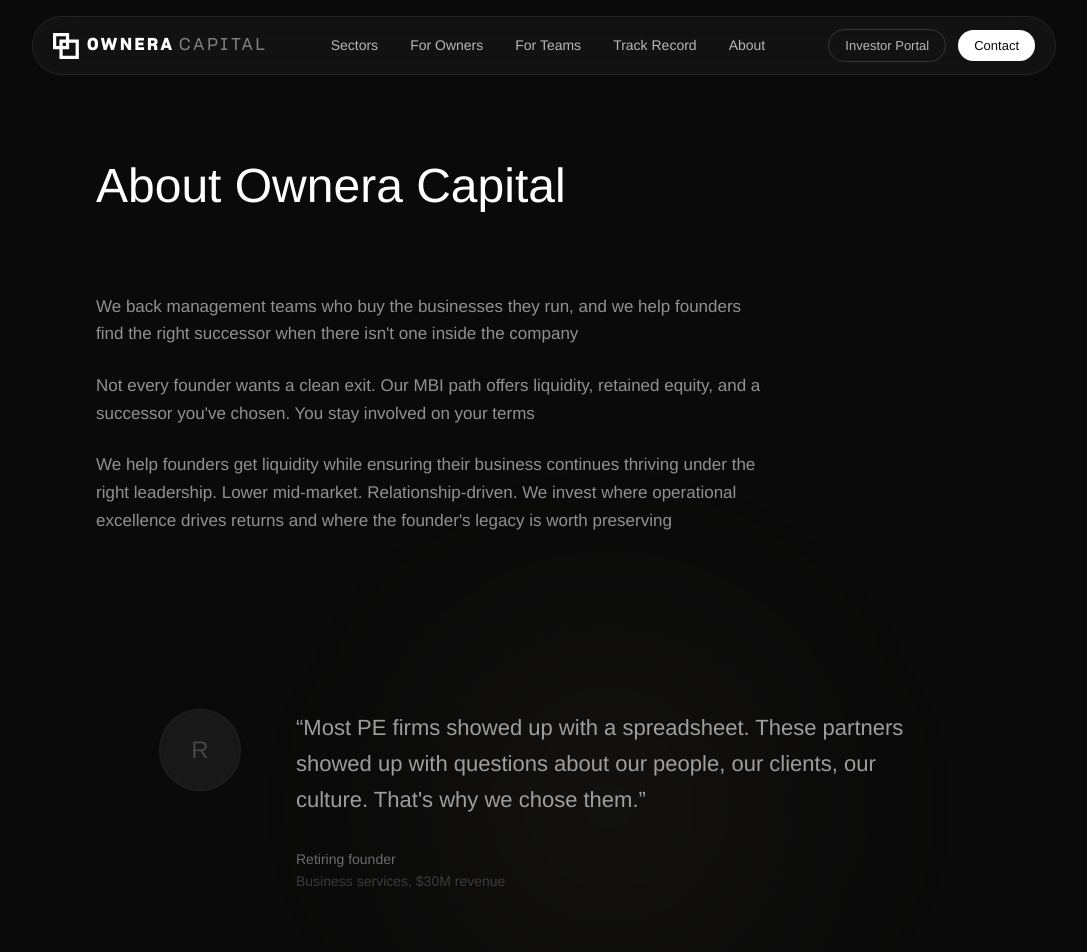
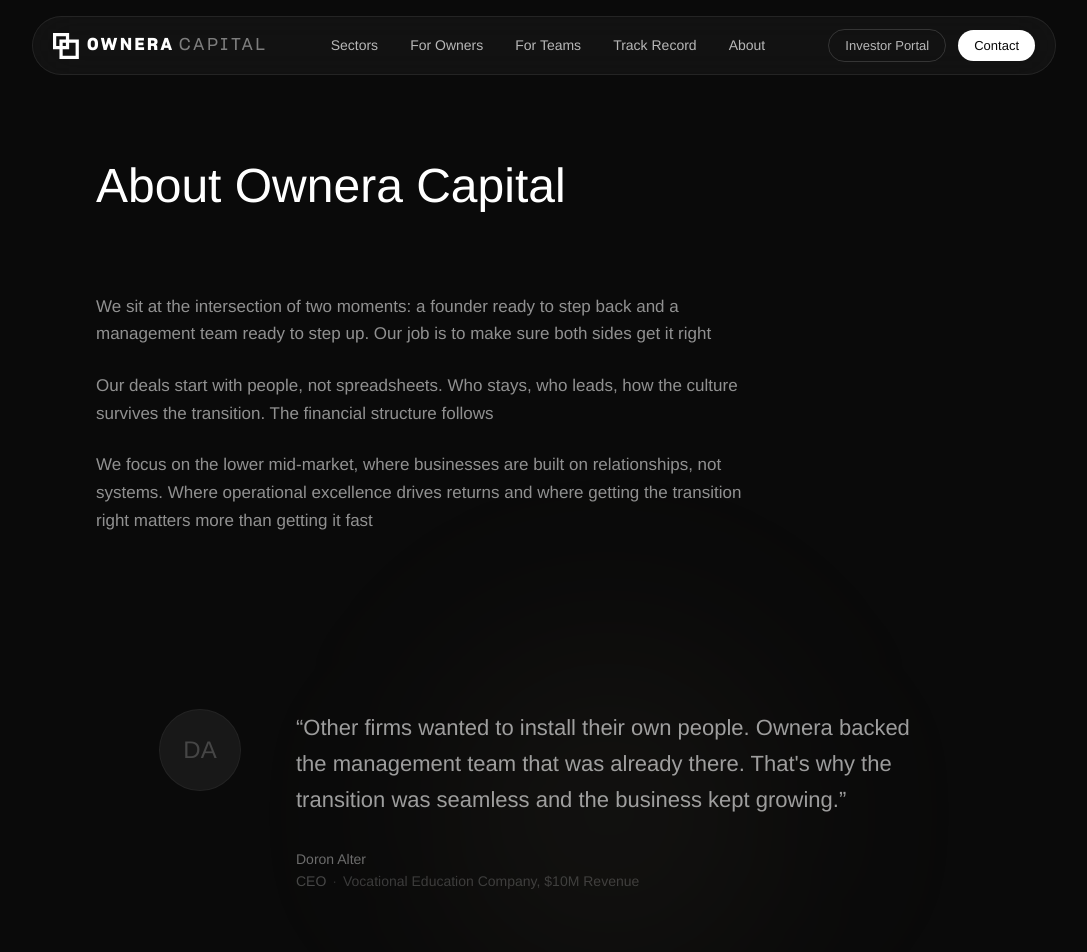
Before and after one commit to IvanPrytek/ipc-fundraising, a Next.js app: page /about in a window 1280 px wide. Shown: the top 952 px of the page, without its empty margins (96-1183 px from the left). Built offline with nearby package versions, Linux system fonts and the light colour scheme.

Commit message:
copy: rewrite About page and testimonial with Doron Alter quote

```diff
--- a/app/(site)/about/page.tsx
+++ b/app/(site)/about/page.tsx
@@ -36,25 +36,24 @@
           <div className="mt-20 max-w-2xl space-y-6">
             <FadeIn>
               <p className="text-body leading-relaxed text-white/55">
-                We back management teams who buy the businesses they run,
-                and we help founders find the right successor when there
-                isn&apos;t one inside the company
+                We sit at the intersection of two moments: a founder ready to
+                step back and a management team ready to step up. Our job is
+                to make sure both sides get it right
               </p>
             </FadeIn>
             <FadeIn delay={0.05}>
               <p className="text-body leading-relaxed text-white/55">
-                Not every founder wants a clean exit. Our MBI path offers
-                liquidity, retained equity, and a successor you&apos;ve chosen.
-                You stay involved on your terms
+                Our deals start with people, not spreadsheets. Who stays, who
+                leads, how the culture survives the transition. The financial
+                structure follows
               </p>
             </FadeIn>
             <FadeIn delay={0.1}>
               <p className="text-body leading-relaxed text-white/55">
-                We help founders get liquidity while ensuring their business
-                continues thriving under the right leadership. Lower mid-market.
-                Relationship-driven. We invest where operational excellence
-                drives returns and where the founder&apos;s legacy is worth
-                preserving
+                We focus on the lower mid-market, where businesses are built on
+                relationships, not systems. Where operational excellence drives
+                returns and where getting the transition right matters more than
+                getting it fast
               </p>
             </FadeIn>
           </div>
@@ -69,9 +68,9 @@
           <FadeIn>
             <h2 className="text-section text-white">Who we are</h2>
             <p className="mt-8 max-w-2xl text-body leading-relaxed text-white/55">
-              Operators, investors, and advisors with decades in the lower
-              mid-market. Every side of a management transition, from every
-              seat at the table
+              We&apos;ve been founders, operators, and investors. That
+              experience shapes how we approach every deal: with empathy for
+              the seller, respect for the team, and discipline on the numbers
             </p>
           </FadeIn>
 
--- a/components/home/Testimonials.tsx
+++ b/components/home/Testimonials.tsx
@@ -11,9 +11,8 @@
             {/* Photo */}
             <div className="shrink-0">
               <div className="h-20 w-20 overflow-hidden rounded-full bg-white/[0.06] ring-1 ring-white/10">
-                {/* Replace src with actual founder photo */}
                 <div className="flex h-full w-full items-center justify-center text-2xl font-extralight text-white/20">
-                  R
+                  DA
                 </div>
               </div>
             </div>
@@ -21,16 +20,21 @@
             {/* Quote */}
             <blockquote>
               <p className="text-xl font-light leading-relaxed text-white/60 md:text-[22px] md:leading-relaxed">
-                &ldquo;Most PE firms showed up with a spreadsheet. These
-                partners showed up with questions about our people, our clients,
-                our culture. That&apos;s why we chose them.&rdquo;
+                &ldquo;Other firms wanted to install their own people. Ownera
+                backed the management team that was already there. That&apos;s
+                why the transition was seamless and the business kept
+                growing.&rdquo;
               </p>
               <footer className="mt-8">
                 <cite className="block text-sm not-italic text-white/40">
-                  Retiring founder
+                  Doron Alter
                 </cite>
+                <span className="text-sm text-white/25">
+                  CEO
+                </span>
+                <span className="mx-1.5 text-sm text-white/15">·</span>
                 <span className="text-sm text-white/20">
-                  Business services, $30M revenue
+                  Vocational Education Company, $10M Revenue
                 </span>
               </footer>
             </blockquote>
```
